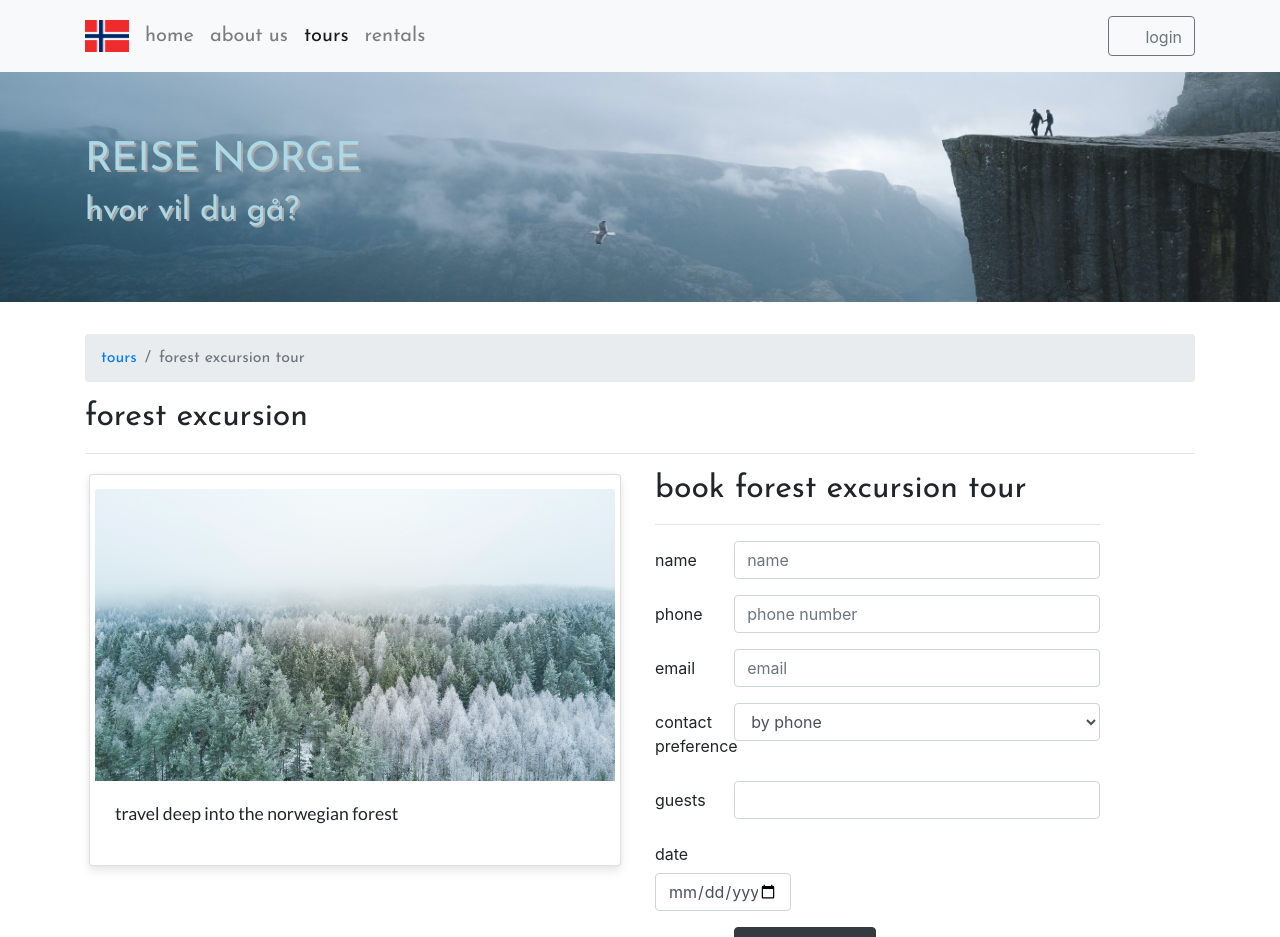
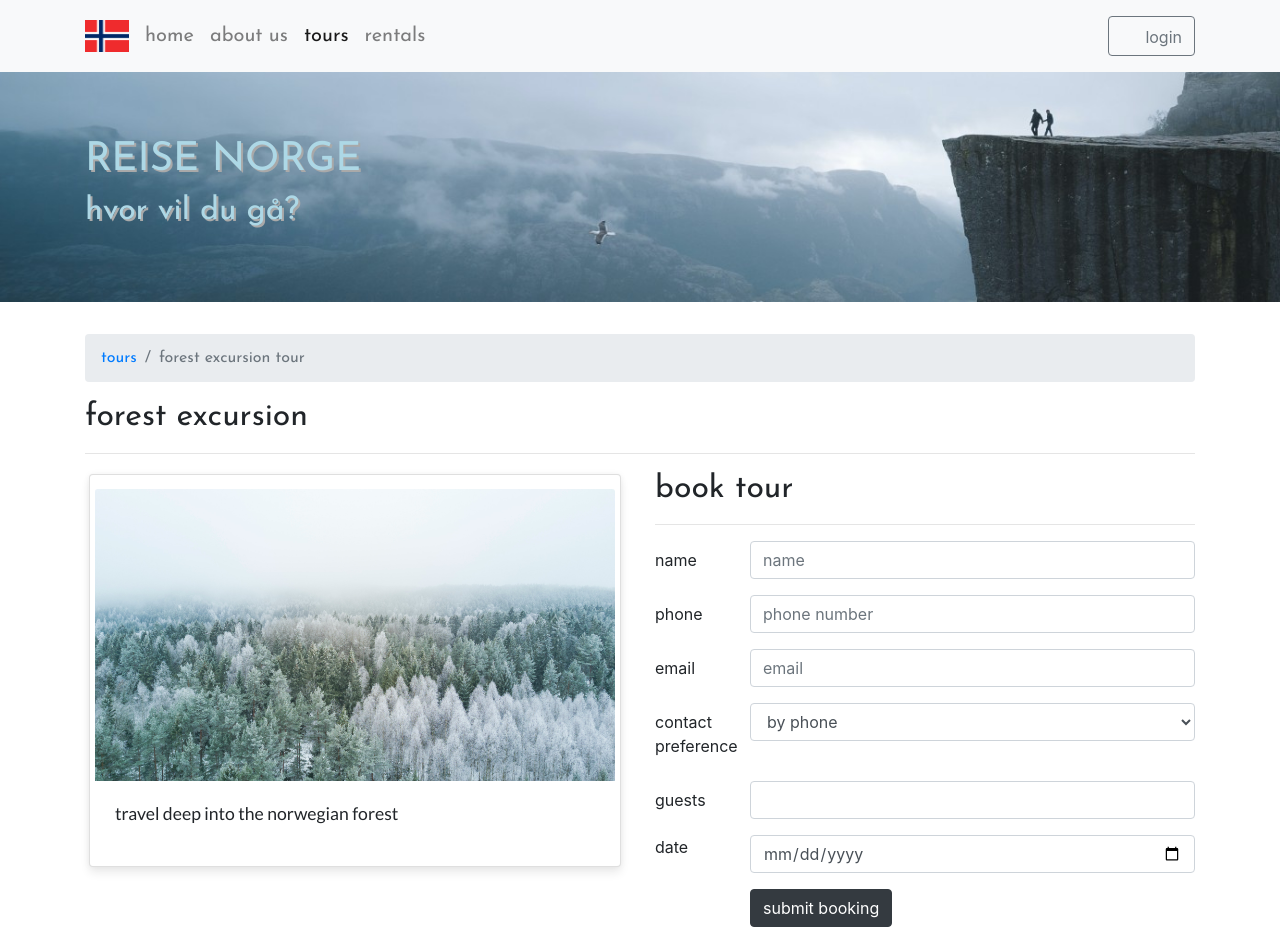
Before and after one commit to PatrikBeichner/react-portfolio-project, a React (Create React App) app: page /tours/0 in a window 1280 px wide. Shown: the top 937 px of the page. Built offline with nearby package versions, Linux system fonts and the light colour scheme; some icons are missing; a web font is replaced by a local one.

Commit message:
Styling fixes

```diff
--- a/src/components/BookingComponent.js
+++ b/src/components/BookingComponent.js
@@ -141,14 +141,22 @@ class BookingForm extends Component {
         // //   button = <LoginButton onClick={this.handleLoginClick} />;
         // }
 
+        var curr = new Date();
+        curr.setDate(curr.getDate());
+        var date = curr.toISOString().substr(0,10);
+
+        var cur = new Date();
+        cur.setDate(cur.getDate() + 1);
+        var dateMax = cur.toISOString().substr(0,10);
+
       return (
         <React.Fragment>
           <div className="row row-content">
-            <div className="col-md-10">
-              <h2 className={this.props.book.cname}>book {this.props.book.name} {this.props.book.type}</h2>
+            <div className="col-md-12">
+              <h2 className={this.props.book.cname}>book {this.props.book.type}</h2>
               <hr />
             </div>
-            <div className="col-md-10">
+            <div className="col-md-12">
               <Form onSubmit={this.handleSubmit}>
                 <FormGroup row>
                   <Label htmlFor="name" md={2}>
@@ -216,58 +224,69 @@ class BookingForm extends Component {
                       onChange={this.handleInputChange}></Input>
                   </Col>
                 </FormGroup>
+
+                    {this.props.book.type === "tour" &&
                         <Row className="form-group" >
-                    {this.props.book.type === "tour" &&
-                        <div>
-                            <Label htmlFor="date" md={2}>
+                            <Label htmlFor="date" className="col-md-2">
                                 date
                             </Label>
-                            <Col md={10}>
+                            <Col >
                                 <Input
                                     type="date"
                                     id="date"
                                     name="date"
+                                    min={date}
                                     rows="12"
                                     value={this.state.date}
                                     onChange={this.handleInputChange}
+                                    className="col-md-12"
                                 >
                                 </Input>
                             </Col>
-                        </div>
+                        </Row>
                     }
                     {this.props.book.type === "rental" &&
-                        <div>
-                            <Label htmlFor="dateIn" md={2}>
+                        <React.Fragment>
+                            <Row className="form-group" >
+                                <Label htmlFor="dateIn" className="col-md-2">
                                     check-in
                                 </Label>
-                            <Col md={8}>
+                                <Col>
                                     <Input
                                         type="date"
                                         id="dateIn"
                                         name="dateIn"
-
+                                        min={date}
+                                        placeholder={date}
                                         value={this.state.dateIn}
                                         onChange={this.handleInputChange}
+                                        className="col-md-12"
                                     >
                                     </Input>
                                 </Col>
-                            <Label htmlFor="dateOut" md={2}>
+                                </Row>
+                            <Row className="form-group" >
+                                <Label htmlFor="dateOut" className="col-md-2">
                                     check-out
                                 </Label>
-                            <Col md={8}>
+                                <Col>
                                     <Input
                                         type="date"
                                         id="dateOut"
                                         name="dateOut"
                                         rows="12"
+                                        min={dateMax}
+                                        placeholder={dateMax}
                                         value={this.state.dateOut}
                                         onChange={this.handleInputChange}
+                                        className="col-md-12"
                                     >
                                     </Input>
                                 </Col>
-                        </div>
+                            </Row>
+                        </React.Fragment>
                     }
-                </Row>
+
                 <FormGroup row>
                   <Col md={{ size: 10, offset: 2 }}>
                     <Button type="submit" color="dark">
--- a/src/components/TourComponent.js
+++ b/src/components/TourComponent.js
@@ -19,7 +19,7 @@ import {
 } from "reactstrap";
 import { Link } from "react-router-dom";
 import Jumbo from "./JumbotronComponent";
-import BookingForm from './BookingComponent'
+import BookingForm from "./BookingComponent";
 // import { Control, LocalForm, Errors } from "react-redux-form";
 
 const maxLength = (len) => (val) => !val || val.length <= len;
@@ -30,7 +30,10 @@ function RenderTour({ tour }) {
   return (
     <div className="col m-1">
       <Card>
-        <CardImg top src={tour.image} alt={tour.name} className="embed-responsive embed-responsive-16by9" />
+        <div class="embed-responsive embed-responsive-16by9">
+          <img alt="Card image cap" class="card-img-top embed-responsive-item" src={tour.image} />
+        </div>
+        {/* <CardImg top src={tour.image} alt={tour.name} className="embed-responsive embed-responsive-16by9" /> */}
         <CardBody>
           <CardText className={tour.cname}>{tour.description}</CardText>
         </CardBody>
@@ -116,7 +119,6 @@ function RenderTour({ tour }) {
 //       [name]: value,
 //     });
 //   }
-
 
 //   handleSubmit(event) {
 //     console.log("Current state is: " + JSON.stringify(this.state));
@@ -232,18 +234,19 @@ function TourInfo(props) {
                 <BreadcrumbItem>
                   <Link to="/tours">tours</Link>
                 </BreadcrumbItem>
-                <BreadcrumbItem active>{props.tour.name} {props.tour.type}</BreadcrumbItem>
+                <BreadcrumbItem active>
+                  {props.tour.name} {props.tour.type}
+                </BreadcrumbItem>
               </Breadcrumb>
               <h2 className={props.tour.cname}>{props.tour.name}</h2>
               <hr />
             </div>
           </div>
           <div className="row">
-
             <RenderTour tour={props.tour} />
 
             <div className="col-6">
-            <BookingForm book={props.tour}/>
+              <BookingForm book={props.tour} />
             </div>
           </div>
         </div>
```
Also changed, not shown: src/App.css (+25 -0 lines), 1 other file (tests, documents, lock files or other folders). Lines whose indentation alone changed are shown as unchanged.
